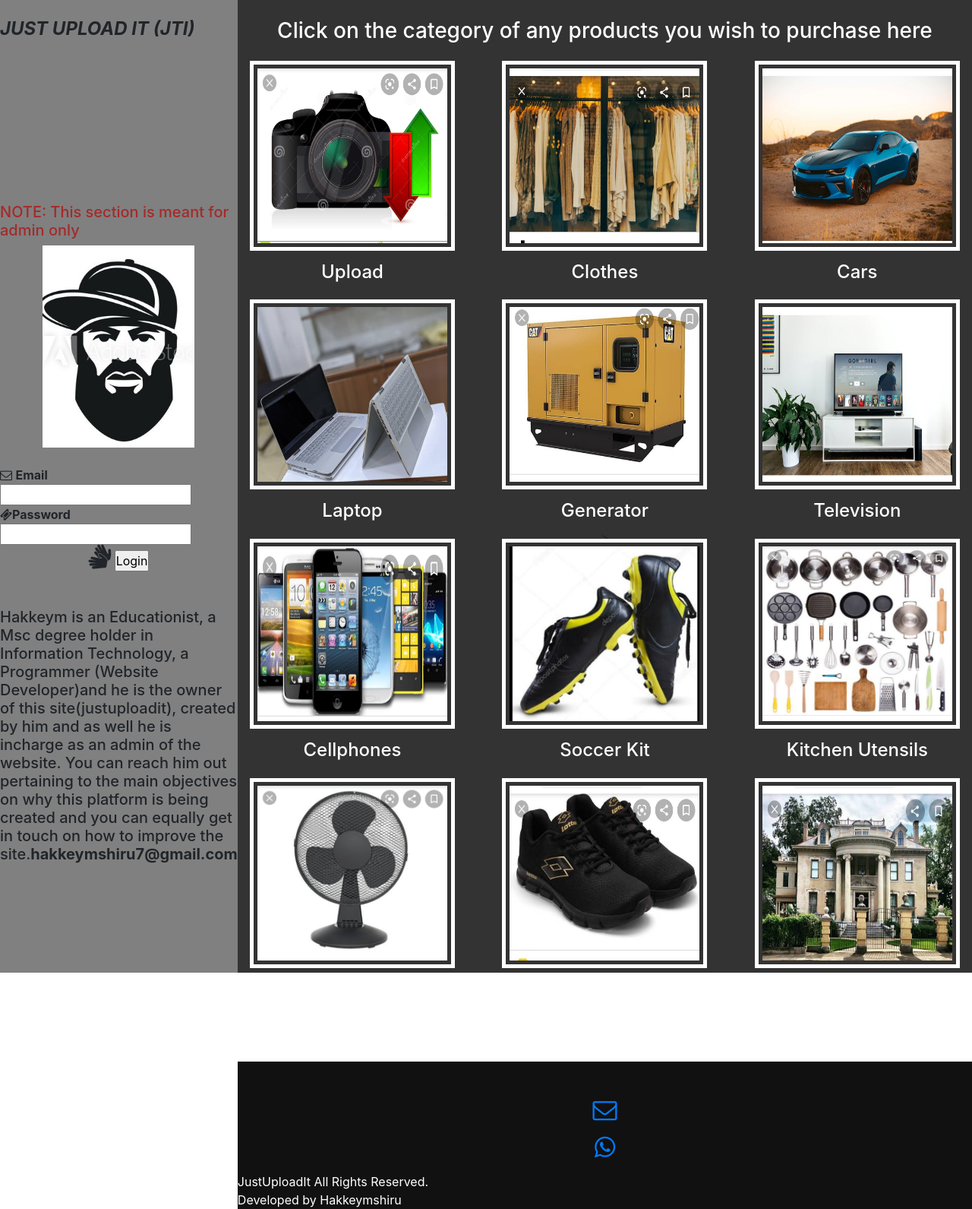
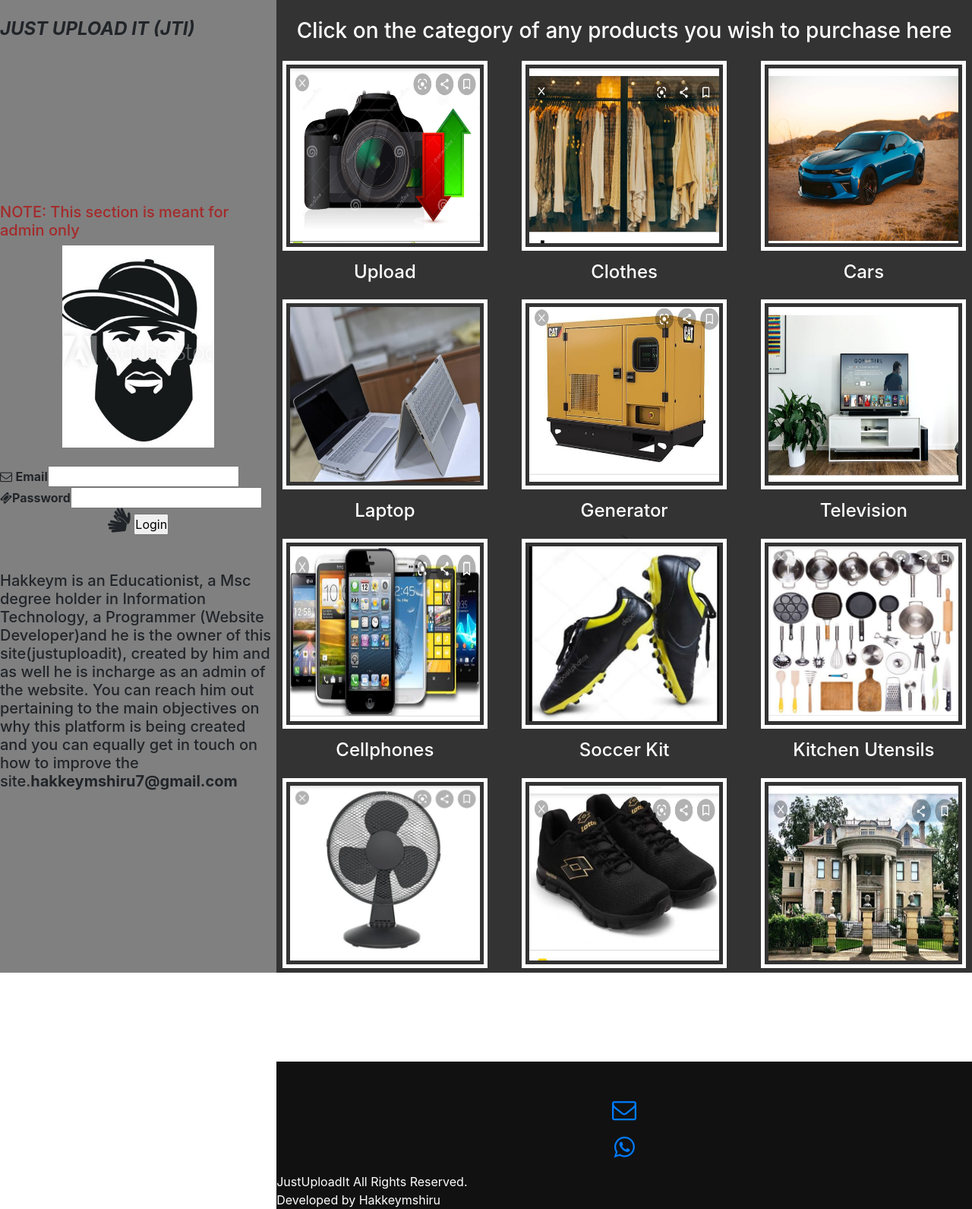
Before and after one commit to Hakkeym/justuploadit, a PHP site: page / in a window 1280 px wide. Shown: the whole page at 76% size. Run offline with PHP 8.4, Linux system fonts and the light colour scheme; data that the repository does not hold is empty.

Commit message:
index adjusted

```diff
--- a/index.php
+++ b/index.php
@@ -30,7 +30,7 @@
 
   	 .right{
 
-  	 	width: 115vw;
+  	 	width: 88vw;
   	 	background-color: #333;
 
 
```
